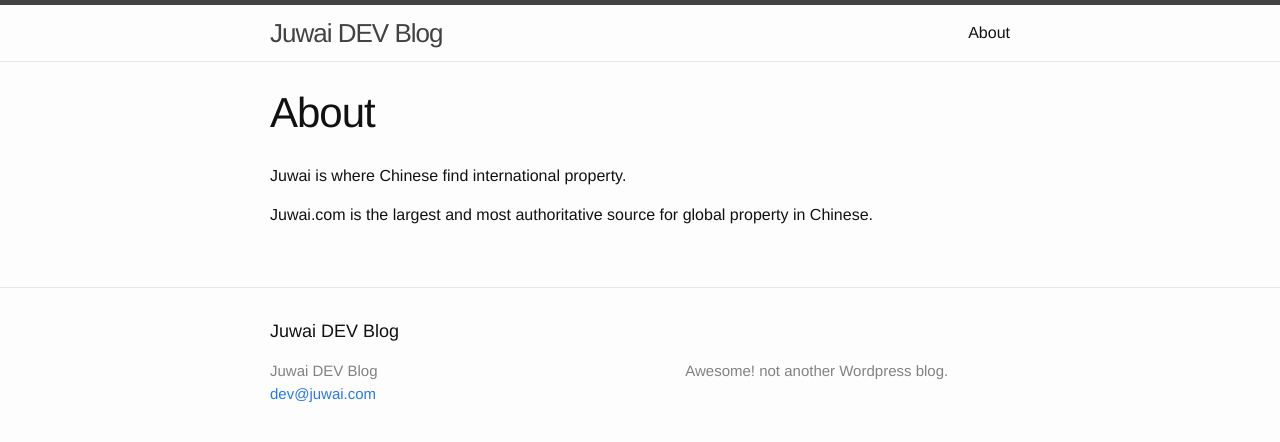
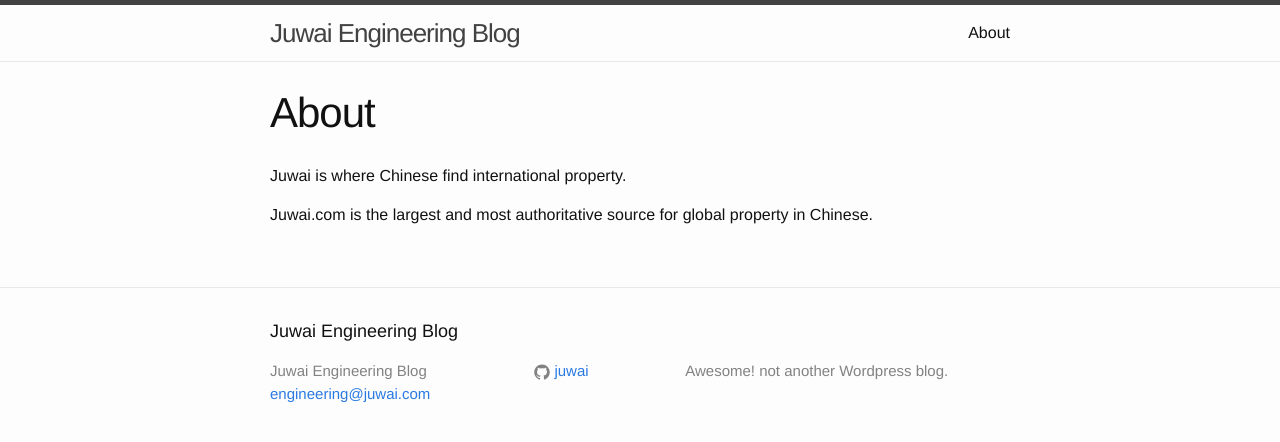
Before and after one commit to juwai/juwai.github.io, a Jekyll site: the page built from about.md, in a window 1280 px wide. Shown: the top 442 px of the page. Built offline with Jekyll 4.4.1, drawn with Linux system fonts in a browser that asks for light colours.

Commit message:
Update config file

```diff
--- a/_config.yml
+++ b/_config.yml
@@ -1,12 +1,12 @@
 # Site settings
-title: Juwai DEV Blog
-email: dev@juwai.com
+title: Juwai Engineering Blog
+email: engineering@juwai.com
 description: > # this means to ignore newlines until "baseurl:"
   Awesome! not another Wordpress blog.
 baseurl: "" # the subpath of your site, e.g. /blog/
 url: "http://geeks.juwai.com" # the base hostname & protocol for your site
 # twitter_username: jekyllrb
-# github_username:  jekyll
+github_username: juwai
 
 # Build settings
 markdown: kramdown
```
Also changed, not shown: Gemfile (deleted, +0 -7 lines).
